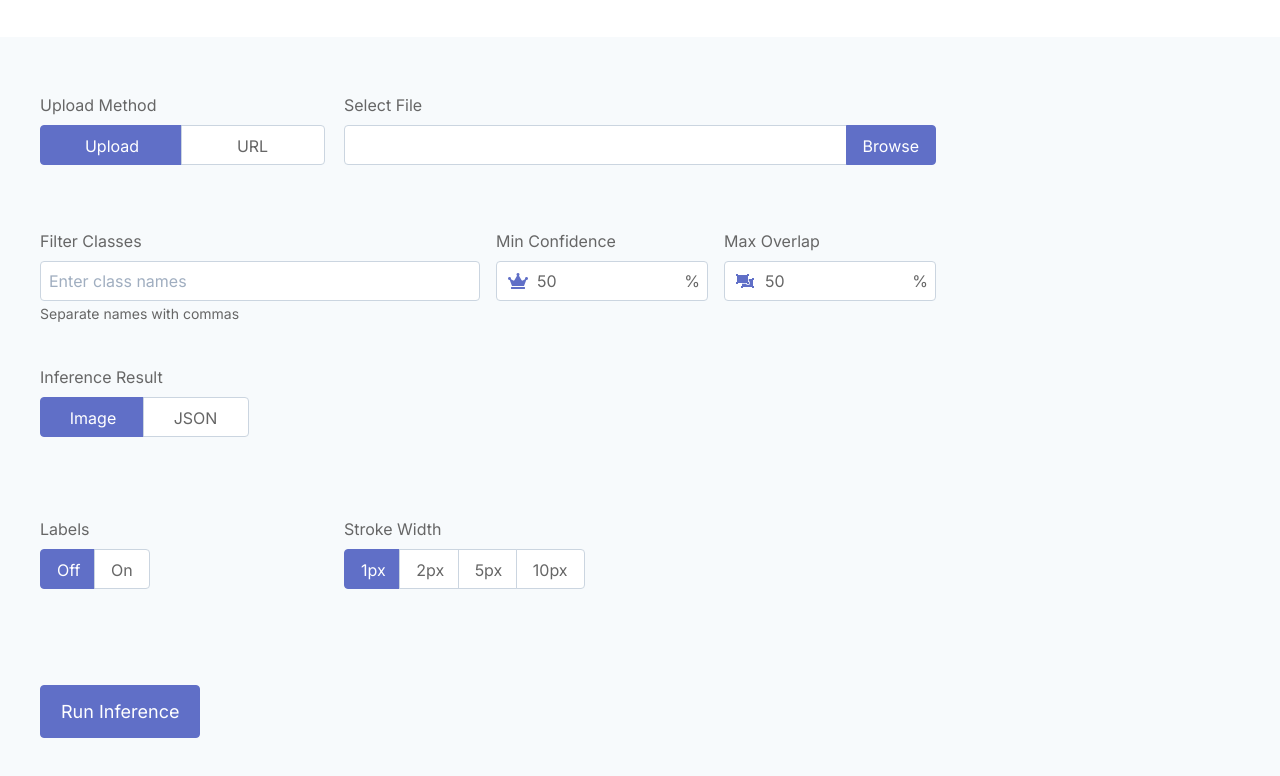
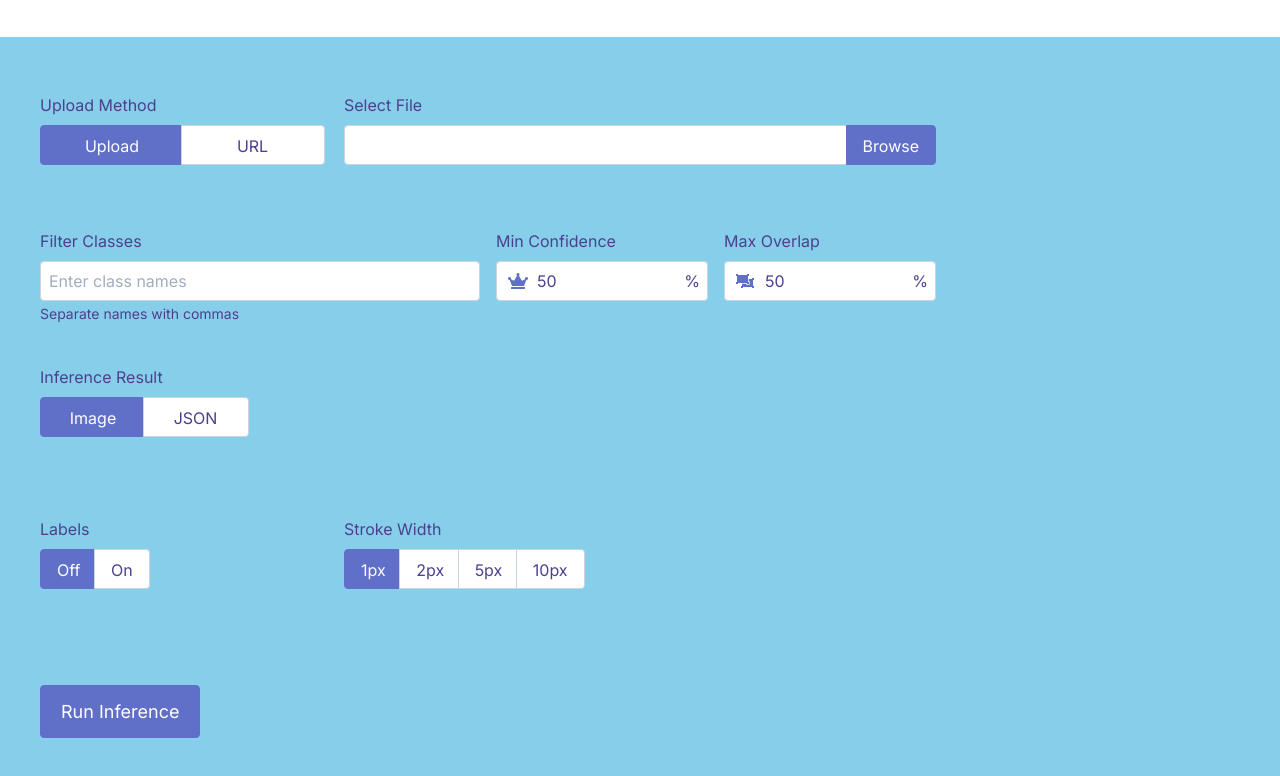
Before and after one commit to Akshat-0001/CosMoS-web-dashboard-, a plain HTML site: page index.html in a window 1280 px wide. Shown: the part 112-888 px from the top of the page. Drawn offline with nearby package versions, Linux system fonts and the light colour scheme.

Commit message:
Update style.css

```diff
--- a/style.css
+++ b/style.css
@@ -1,7 +1,7 @@
 body {
   	font-family: 'Inter', sans-serif;
-  	color: #666666;
-	background-color: #f7fafc;
+  	color: #4c408e;
+	background-color: #87CEEB;
 	font-size: 16px;
 	padding-bottom: 5rem;
 }
```
